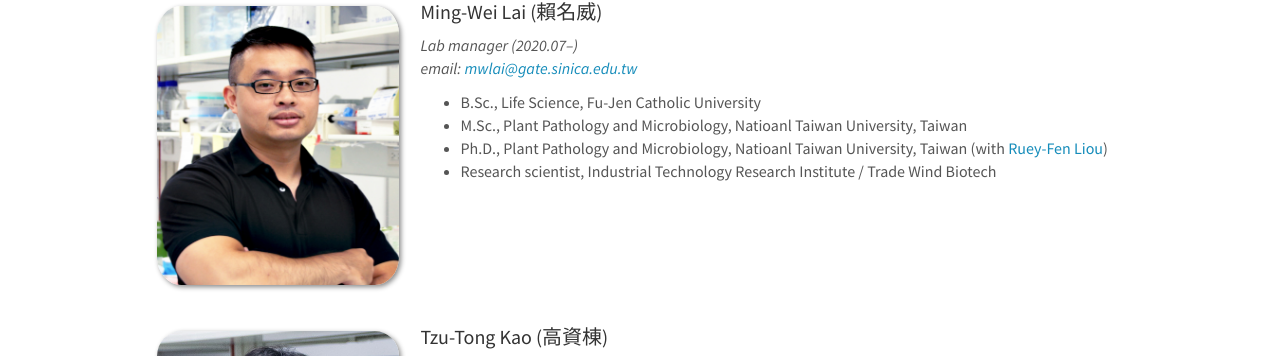
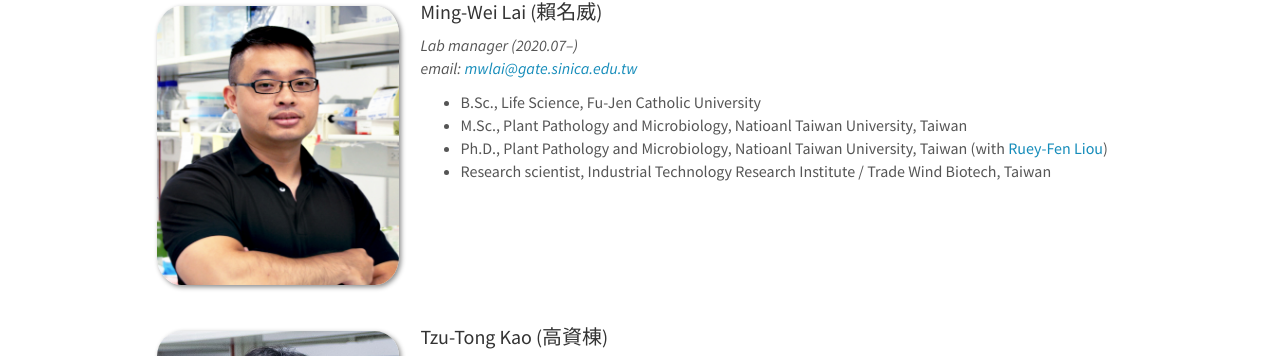
Before and after one commit to tzutongkao/Kao_Lab, a Jekyll site: the page built from _pages/team.md, in a window 1280 px wide and 900 px high, scrolled down 387 px. Shown: the part 99-455 px from the top of the window. Built offline with Jekyll 4.4.1, drawn with Linux system fonts in a browser that asks for light colours; nearby versions of some CDN libraries.

Commit message:
Update team_members.yml

```diff
--- a/_data/team_members.yml
+++ b/_data/team_members.yml
@@ -17,7 +17,7 @@
   education1: B.Sc., Life Science, Fu-Jen Catholic University
   education2: M.Sc., Plant Pathology and Microbiology, Natioanl Taiwan University, Taiwan
   education3: Ph.D., Plant Pathology and Microbiology, Natioanl Taiwan University, Taiwan (with <a href="http://www.ppm.ntu.edu.tw/en/faculty/%E5%8A%89%E7%91%9E%E8%8A%AC">Ruey-Fen Liou</a>)
-  education4: Research scientist, Industrial Technology Research Institute / Trade Wind Biotech
+  education4: Research scientist, Industrial Technology Research Institute / Trade Wind Biotech, Taiwan
 
 - name: Tzu-Tong Kao (高資棟)
   photo: TzuTong.jpg
```
